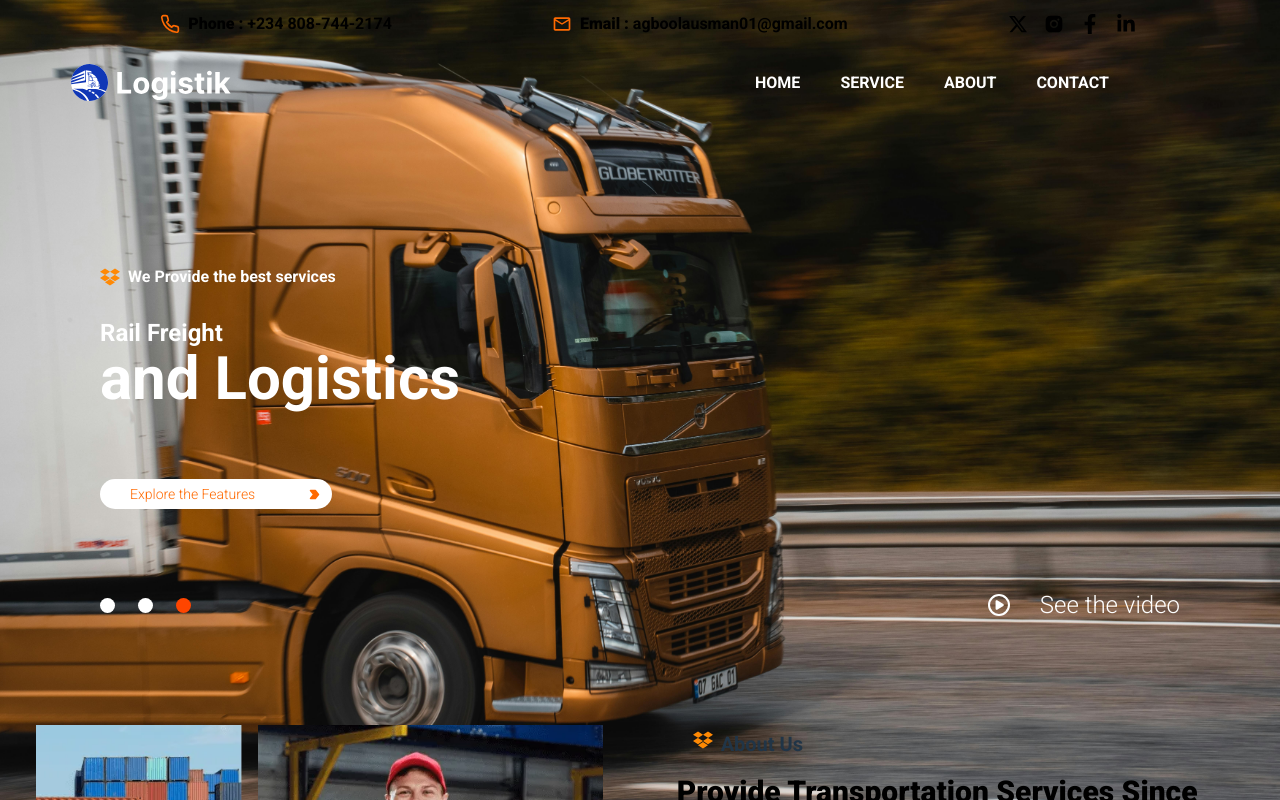
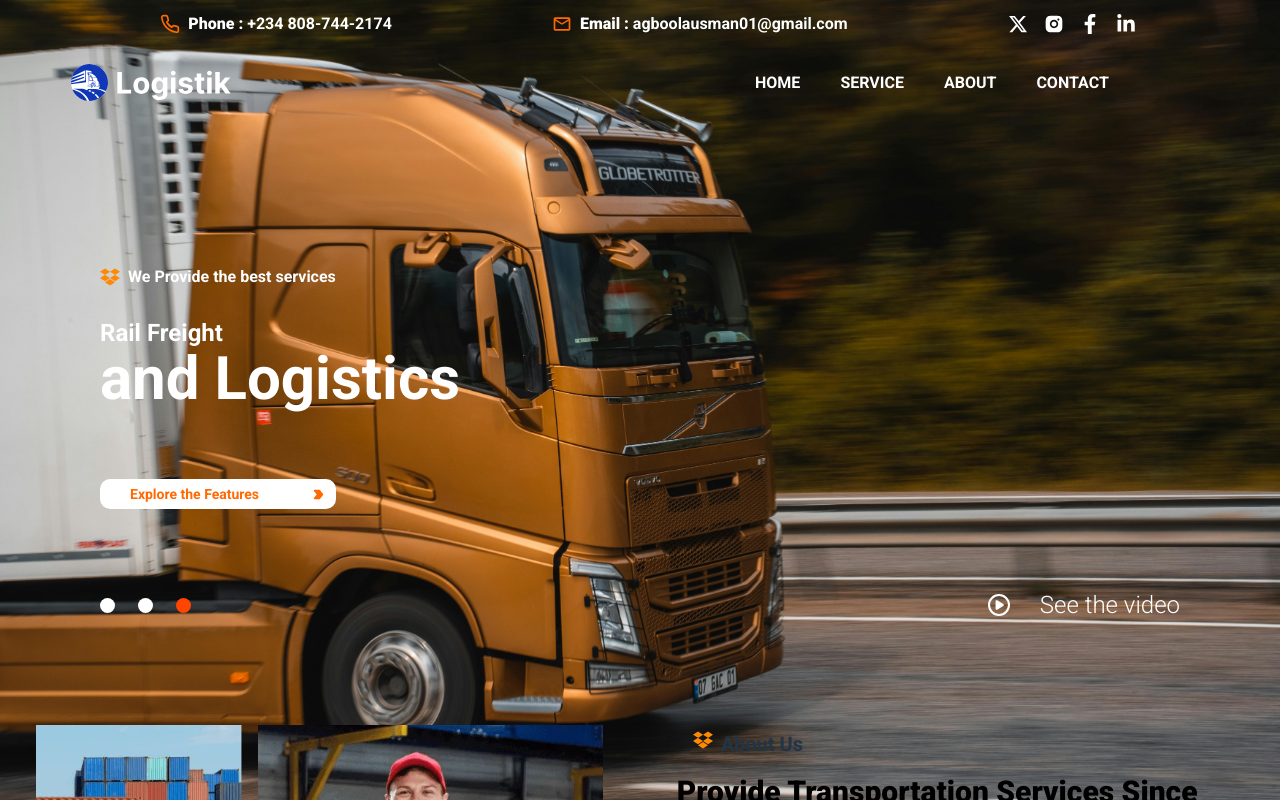
Before and after one commit to ola156/Logistik, a React (Vite) app: page / in a window 1280 px wide. Shown: the top 800 px of the page. Built offline with nearby package versions, Linux system fonts and the light colour scheme.

Commit message:
made changes to header

```diff
--- a/src/components/HeroContent.jsx
+++ b/src/components/HeroContent.jsx
@@ -26,7 +26,7 @@ const HeroContent = ({
         <p className="text-6xl">{heroData[heroCount].text2}</p>
       </div>
       <div className="flex  items-center gap-[50px] hero-explore">
-        <p className="text-orange-500 text-sm font-light">
+        <p className="text-orange-500 text-sm font-bold">
           Explore the Features
         </p>
         <TbArrowBadgeRightFilled className="text-orange-500" size={19} />
--- a/src/components/Nav.jsx
+++ b/src/components/Nav.jsx
@@ -15,21 +15,21 @@ const Nav = () => {
   return (
     <div className=" ">
       <div className="py-3 bg-transparent md:flex items-center justify-evenly hidden shadow">
-        <div className="text-black flex items-center ml-4 ">
+        <div className="text-white flex items-center ml-4 ">
           <FiPhone className="mx-2 text-orange-500" size={20} />
           <h3 className="font-extrabold mr-1">Phone :</h3>
           <p className="font-semibold hover:text-orange-500">
             +234 808-744-2174
           </p>
         </div>
-        <div className="text-black flex items-center ml-4">
+        <div className="text-white flex items-center ml-4">
           <MdOutlineEmail className="mx-2 text-orange-500" size={20} />
           <h3 className="font-extrabold mr-1">Email :</h3>
           <p className="font-semibold  hover:text-orange-500">
             agboolausman01@gmail.com
           </p>
         </div>
-        <div className="text-black flex items-center ml-4">
+        <div className="text-white flex items-center ml-4">
           <FaXTwitter className="mx-2  hover:text-orange-500" size={20} />
           <RiInstagramFill className="mx-2  hover:text-orange-500" size={20} />
           <FaFacebookF className="mx-2  hover:text-orange-500 " size={20} />
--- a/src/index.css
+++ b/src/index.css
@@ -89,7 +89,7 @@ button:hover {
   margin-top: 70px;
   padding: 5px 8px;
   padding-left: 30px;
-  border-radius: 60px;
+  border-radius: 10px;
   background-color: white;
   cursor: pointer;
 }
```
